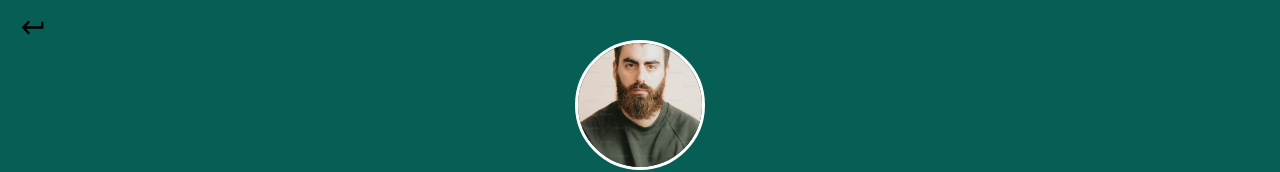
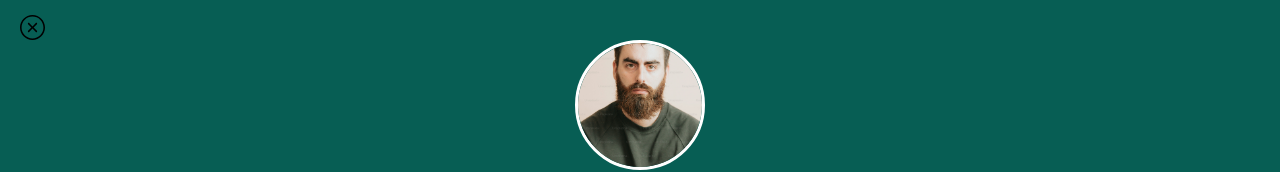
Before and after one commit to Charlydaniel/TP-2-Chat, a React (Vite) app: page /contacts/1/data in a window 1280 px wide. Shown: the top 172 px of the page. Built offline with nearby package versions, Linux system fonts and the light colour scheme.

Commit message:
cambio de boton volver por original de whatsapp

```diff
--- a/src/Components/Contact-components/ContactData/ContactData.jsx
+++ b/src/Components/Contact-components/ContactData/ContactData.jsx
@@ -3,10 +3,11 @@ import './ContactDataStyle.css'
 import { ContactDataContext } from "../../../Contexts/ContactDataContext";
 import { MdOutlineCall } from "react-icons/md";
 import { MdOutlineVideocam,MdOutlineEnhancedEncryption,MdOutlineSecurity } from "react-icons/md";
-import { IoMdSearch,IoMdNotificationsOutline,IoMdReturnLeft } from "react-icons/io";
+import { IoMdSearch,IoMdNotificationsOutline} from "react-icons/io";
 import { GrNotes } from "react-icons/gr";
 import { IoTimerOutline } from "react-icons/io5";
 import { LuMessageSquareLock } from "react-icons/lu";
+import { SlClose } from "react-icons/sl";
 import { useNavigate, useLocation} from 'react-router'
 import { useParams } from "react-router";
 
@@ -87,7 +88,7 @@ export default function ContactData(){
     <div className="tarjeta-contacto-contenedor">
       <header  className="header-contacto-contenedor">
         <div className="contonedor-boton-volver">
-          <button className="tarjeta-contacto-boton-volver" onClick={VolverA}><IoMdReturnLeft /></button>
+          <button className="tarjeta-contacto-boton-volver" onClick={VolverA}><SlClose /></button>
         </div>
         <div className="img-contacto-contenedor">
           <img className="tarjeta-contacto-img" src={'/imgs/' + contact.nombre + '.jpg'} alt="Foto contacto" />
```
